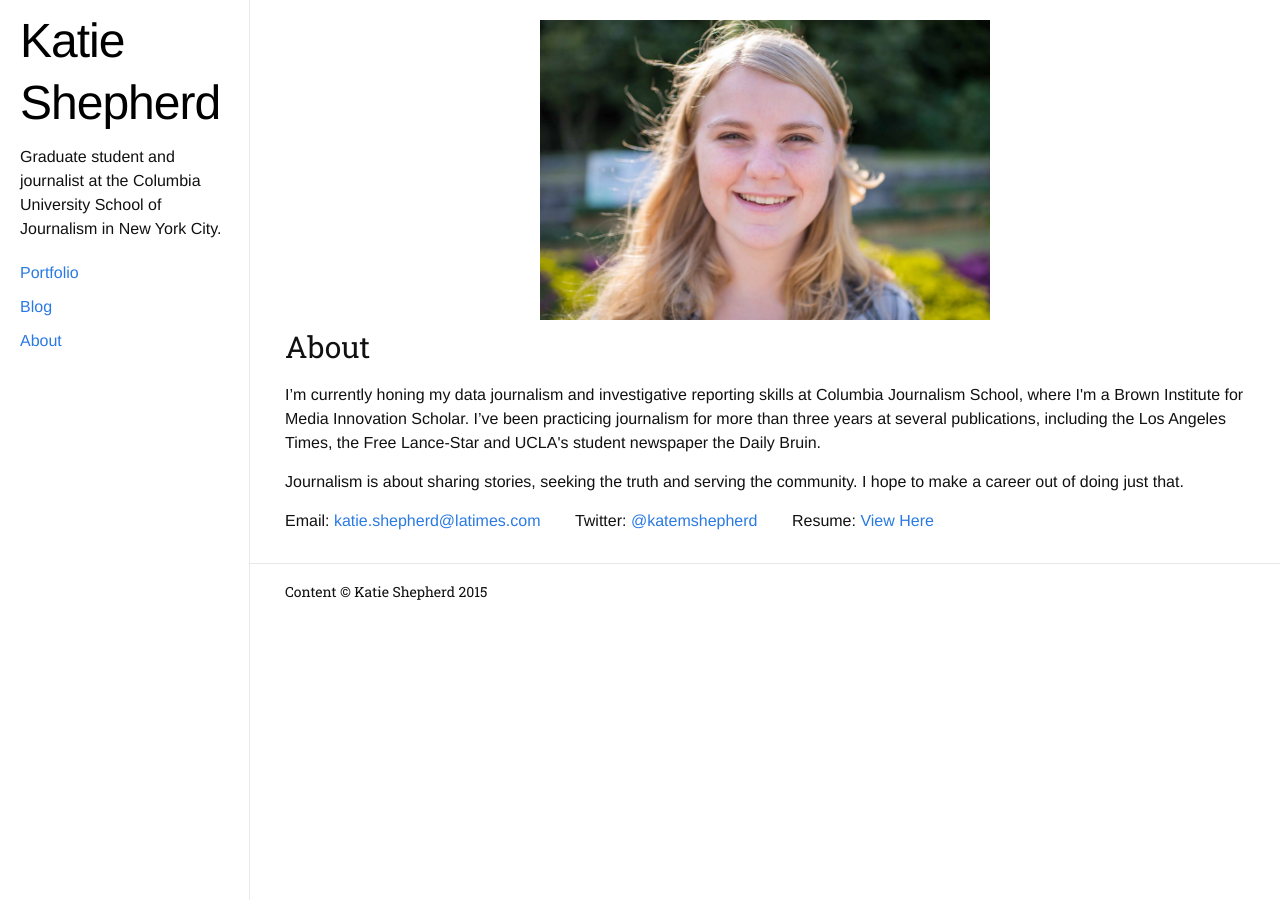
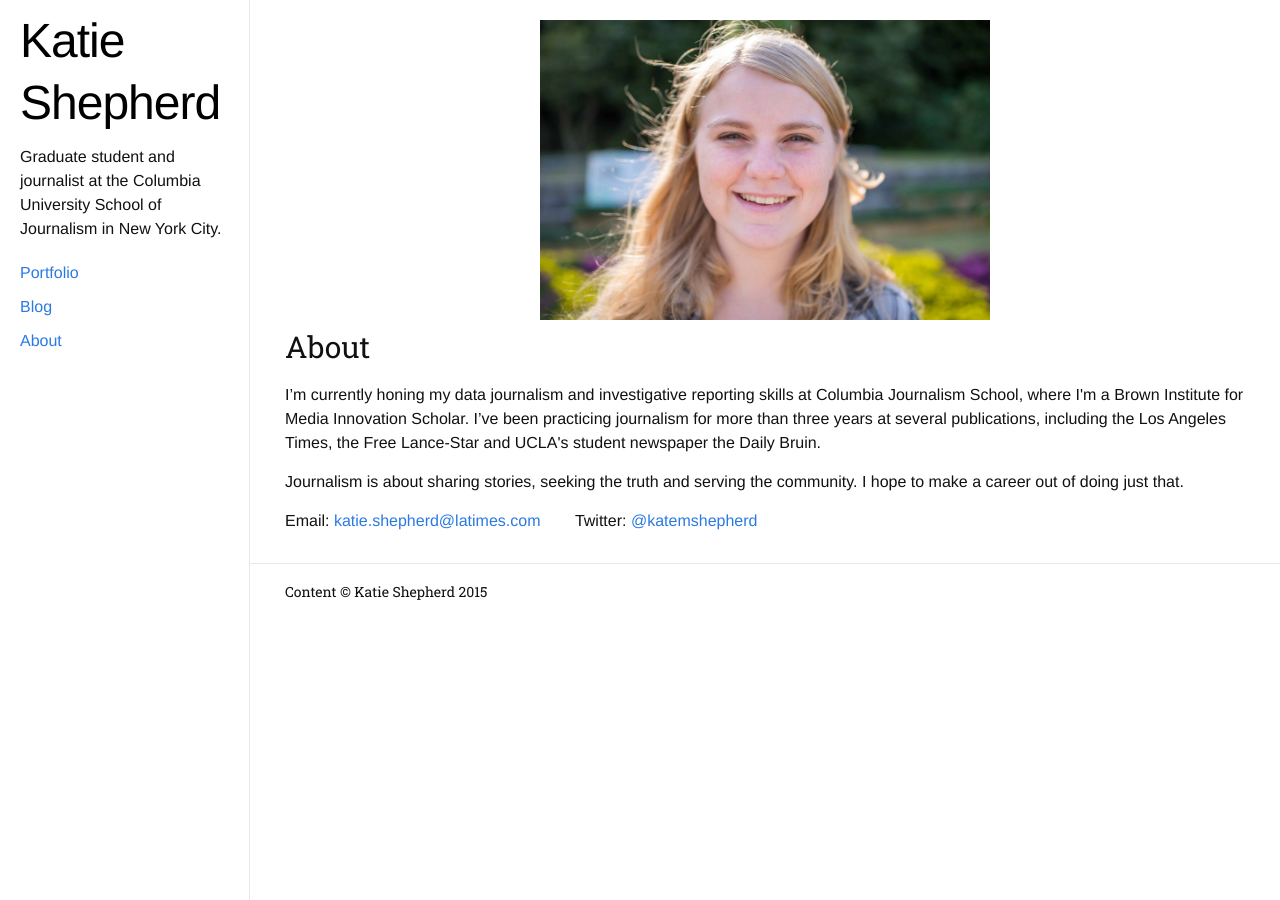
Before and after one commit to ksheps/ksheps.github.io, a Jekyll site: the page built from about.html, in a window 1280 px wide. Built offline with Jekyll 4.4.1, drawn with Linux system fonts in a browser that asks for light colours.

Commit message:
deleted resume

```diff
--- a/about.html
+++ b/about.html
@@ -41,7 +41,6 @@ layout: default
           <ul>
             <li>Email: <a href="mailto:{{site.email}}">{{site.email}}</a></li>
             <li>Twitter: <a href="http://twitter.com/{{site.twitter_username}}">&#64;{{site.twitter_username}}</a></li>
-            <li>Resume: <a href="/resume.html">View Here</a></li>
           </ul>
         </div>
       </div>
--- a/resume.html
+++ /dev/null
@@ -1,6 +0,0 @@
-<div class="resume">
-    <div class="row">
-        <div class="col-md-12">
-          <img src="/img/resume" />
-      </div>
-  </div>
```
